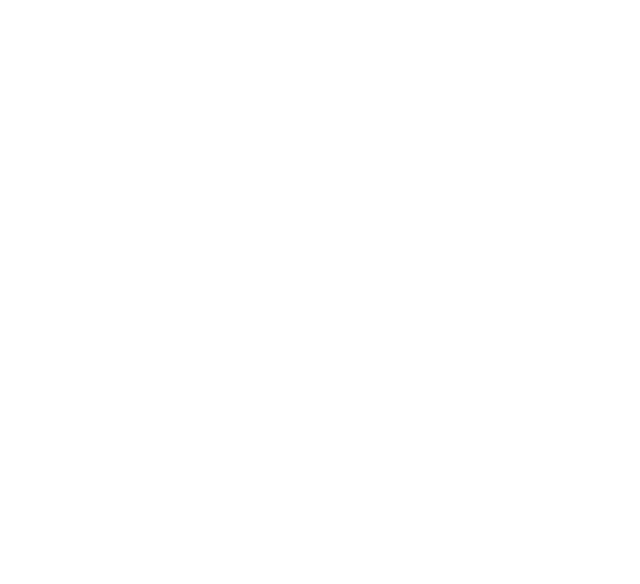
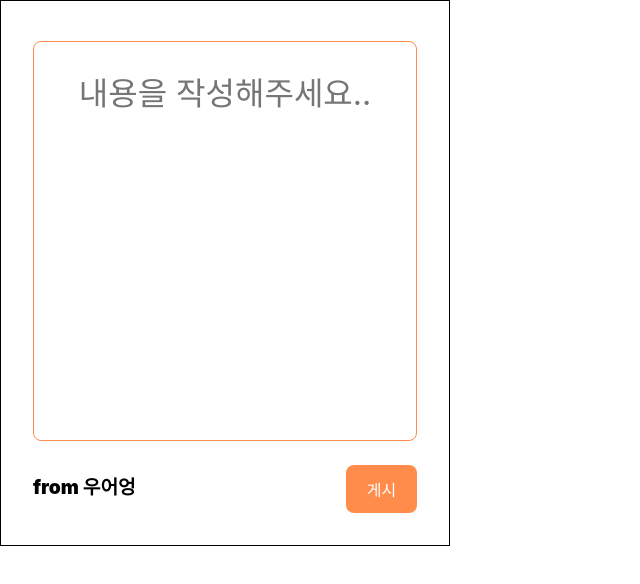
Before and after one commit to 2023-winter-bssm/Saerok_frontend, a React (Create React App) app: page /paper in a window 1280 px wide. Before the commit this address had no page. Shown: the top 584 px of the page, without its empty margins (0-640 px from the left). Built offline with nearby package versions, Linux system fonts and the light colour scheme.

Commit message:
feat : 롤링페이퍼 업로드 모달  구현

```diff
--- a/src/App.js
+++ b/src/App.js
@@ -2,6 +2,7 @@
 import Login from "../src/pages/Login";
 import Upload from "../src/components/Upload";
 import Profile from "../src/pages/Profile";
+import Paper from "../src/components/Paper";
 
 function App() {
   return (
@@ -10,6 +11,7 @@
         <Route path="/login" element={<Login />} />
         <Route path="/upload" element={<Upload />} />
         <Route path="/profile" element={<Profile />} />
+        <Route path="/paper" element={<Paper />} />
       </Routes>
     </BrowserRouter>
   );
--- /dev/null
+++ b/src/components/Paper.jsx
@@ -0,0 +1,131 @@
+import React, { useState } from "react";
+import styled from "styled-components";
+import profile from "../assets/profile.png";
+
+function Login() {
+  const [desc, setDesc] = useState("");
+  const [isOpen, setIsOpen] = useState(true);
+
+  const handleDesc = (e) => {
+    setDesc(e.target.value);
+  };
+
+  const openModalHandler = () => {
+    setIsOpen(!isOpen);
+  };
+
+  const onClickSubmit = () => {
+    openModalHandler();
+    alert(desc);
+  };
+
+  return (
+    <>
+      {isOpen ? (
+        <Layout>
+          <Container>
+            <HeaderBox></HeaderBox>
+            <DescBox
+              maxLength={39}
+              rows={4}
+              placeholder="내용을 작성해주세요.."
+              onChange={handleDesc}
+              value={desc}
+            />
+            <SubmitBox>
+              <ProfileBox>
+                <Name>from 우어엉</Name>
+              </ProfileBox>
+              <Submit onClick={onClickSubmit}>
+                <>게시</>
+              </Submit>
+            </SubmitBox>
+          </Container>
+        </Layout>
+      ) : null}
+    </>
+  );
+}
+
+const Layout = styled.div`
+  width: 26rem;
+  height: fit-content;
+  position: absolute;
+  display: flex;
+  justify-content: center;
+  align-items: center;
+  padding: 1rem 1rem 2rem 1rem;
+  border: solid 1px;
+`;
+
+const Container = styled.div`
+  width: 24rem;
+  height: 100%;
+  display: flex;
+  flex-direction: column;
+  gap: 0.5rem;
+`;
+
+const HeaderBox = styled.div`
+  display: flex;
+  justify-content: space-between;
+  align-items: center;
+  flex-direction: row;
+  margin-bottom: 1rem;
+`;
+
+const ProfileBox = styled.div`
+  display: flex;
+  justify-content: space-between;
+  flex-direction: row;
+  align-items: center;
+  gap: 1.2rem;
+`;
+
+const Profile = styled.img``;
+
+const Name = styled.div`
+  font-size: 1.2rem;
+  font-weight: 900;
+  margin-bottom: 0.4rem;
+`;
+
+const DescBox = styled.textarea`
+  box-sizing: border-box;
+  text-align: center;
+  line-height: 4.5rem;
+  border-radius: 0.5rem;
+  padding: 1rem 1rem;
+  font-size: 2rem;
+  resize: none;
+  border-color: #ff8c4b;
+  margin-bottom: 1rem;
+  height: 25rem;
+  vertical-align: middle;
+`;
+
+const Submit = styled.div`
+  box-sizing: border-box;
+
+  display: flex;
+  justify-content: center;
+  align-items: center;
+  height: 3rem;
+  border-radius: 0.5rem;
+  padding: 0.2rem 1.3rem;
+  border: none;
+
+  font-size: 1rem;
+
+  color: white;
+  background-color: #ff8c4b;
+`;
+
+const SubmitBox = styled.div`
+  display: flex;
+  flex-direction: row;
+  justify-content: space-between;
+  gap: 1rem;
+`;
+
+export default Login;
```
